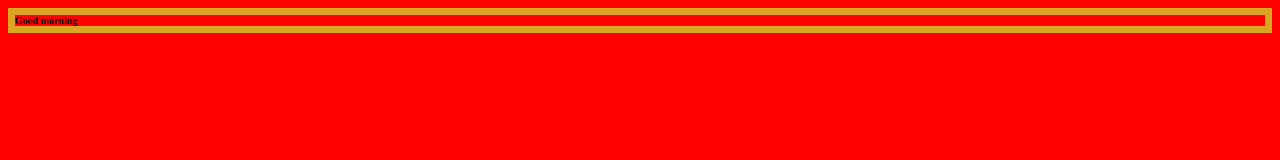
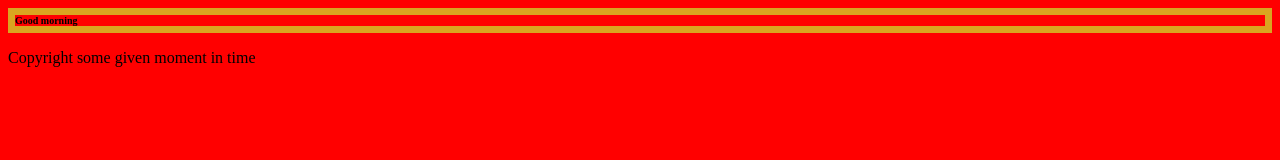
Before and after one commit to shradhaMe/shradhaMe, a plain HTML site: page index.html in a window 1280 px wide. Drawn offline with Linux system fonts and the light colour scheme.

Commit message:
add footer

```diff
--- a/index.html
+++ b/index.html
@@ -15,6 +15,13 @@
     <h1>Good morning</h1>
   </header>
 
+  <footer>
+    <div>
+      <p>Copyright some given moment in time</p>
+    </div>
+
+  </footer>
+
 </body>
 
 </html>
```
